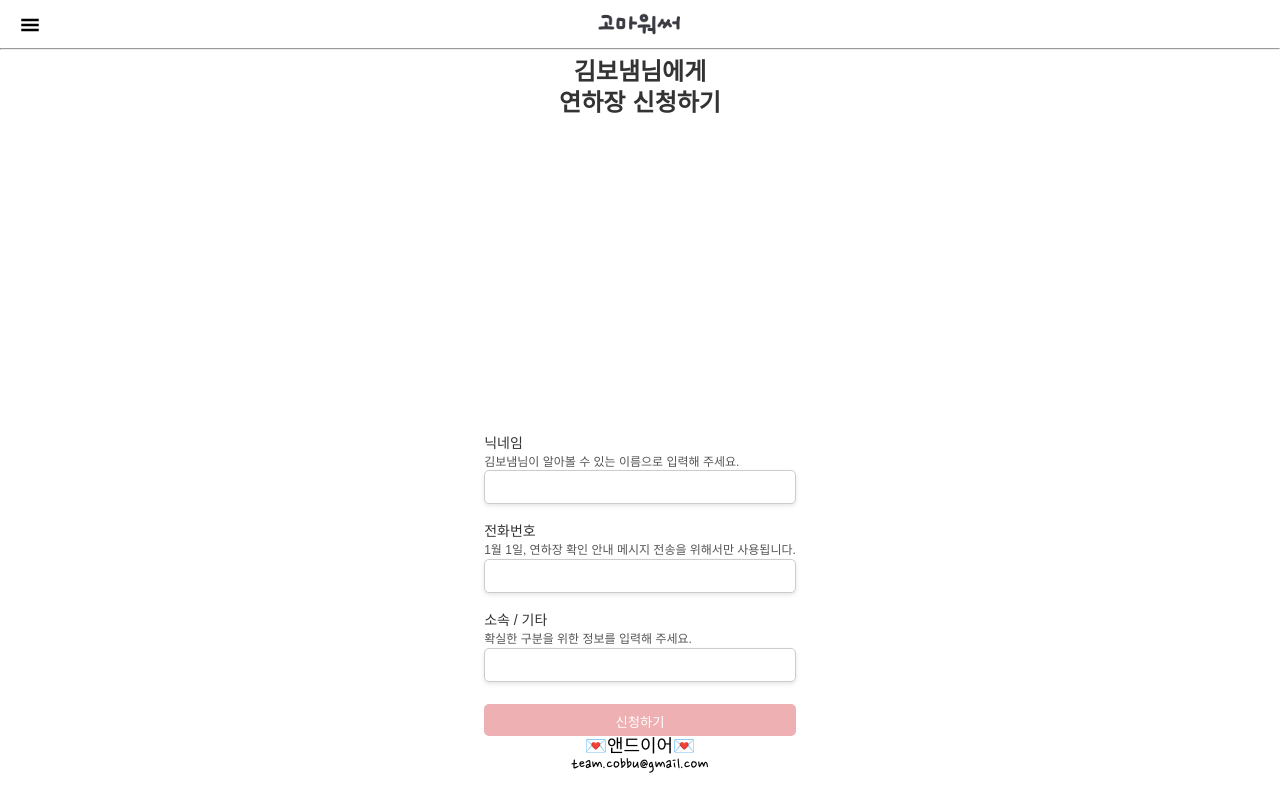
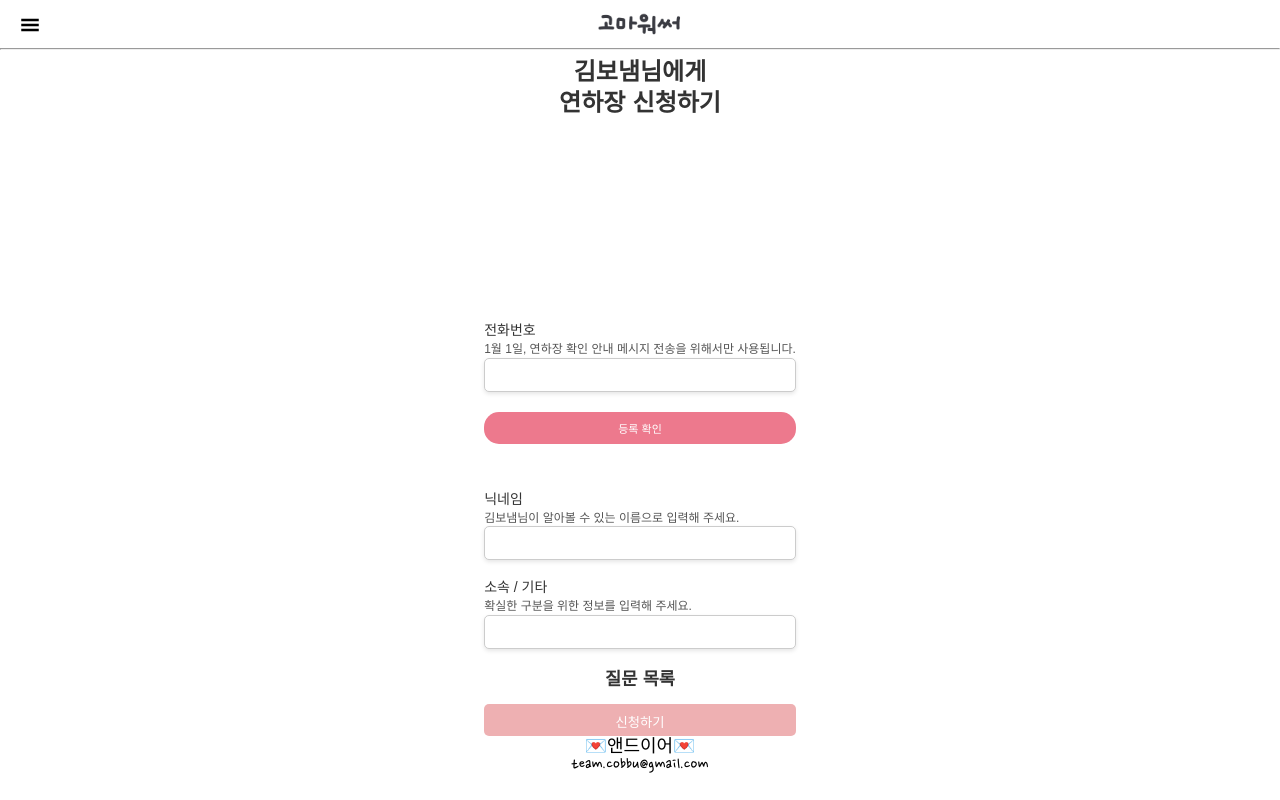
Before and after one commit to dazz6zip/KOMAWOTSIR_front, a React (Create React App) app: page /apply/guest in a window 1280 px wide. Built offline with nearby package versions, Linux system fonts and the light colour scheme.

Commit message:
비회원 수신자 확인

```diff
--- /dev/null
+++ b/src/components/common/TitleS.tsx
@@ -0,0 +1,13 @@
+import styled from "styled-components";
+
+const TitleS = styled.h4`
+  font-family: Jua;
+  font-size: 1.1rem;
+  font-weight: bold;
+  text-align: center;
+  margin: 0px 3px 10px 3px;
+  color: #333;
+  line-height: 1.3;
+`;
+
+export default TitleS;
--- a/src/fetcher.ts
+++ b/src/fetcher.ts
@@ -81,6 +81,16 @@ export interface IDesignPost {
   fontColor?: EFontColor;
   fontUrl?: string;
   fontName?: string;
+}
+
+export interface IDesign {
+  id?: number;
+  category?: string;
+  name?: string;
+  pic?: string;
+  isFront?: boolean;
+  sourceType?: string;
+  userId: string;
 }
 
 export enum EFontSize {
@@ -277,9 +287,9 @@ export const FontLoad = async (): Promise<IFont[]> => {
   }
 };
 
-export const DesignLoad = async (): Promise<IDesignPost[]> => {
+export const DesignLoad = async (): Promise<IDesign[]> => {
   try {
-    const response = await axios.get<IDesignPost[]>(`/api/design`);
+    const response = await axios.get<IDesign[]>(`/api/design`);
     return response.data.map((item) => ({
       ...item,
     }));
--- a/src/pages/AlreadyApplied.tsx
+++ b/src/pages/AlreadyApplied.tsx
@@ -1,3 +1,4 @@
+import { useHistory } from "react-router-dom";
 import { useRecoilValue } from "recoil";
 import styled from "styled-components";
 import { ASenderState } from "../atoms";
@@ -13,6 +14,7 @@ const LogoSection = styled.div`
 
 function AlreadyApplied() {
   const sender = useRecoilValue(ASenderState);
+  const history = useHistory();
 
   return (
     <>
@@ -33,7 +35,9 @@ function AlreadyApplied() {
         <br />
         내년에 만나요!
       </Description>
-      <ButtonL category="pink">홈으로 이동</ButtonL>
+      <ButtonL category="pink" onClick={() => history.push("/")}>
+        홈으로 이동
+      </ButtonL>
     </>
   );
 }
--- a/src/pages/ApplicantHome.tsx
+++ b/src/pages/ApplicantHome.tsx
@@ -1,6 +1,7 @@
 // 카카오 로그인: 해당 유저 receiver 등록 여부 체크
 // 비회원 신청: ApplyWithoutLogin
 
+import axios from "axios";
 import { useEffect } from "react";
 import { useHistory } from "react-router-dom";
 import { useRecoilValue, useSetRecoilState } from "recoil";
@@ -24,9 +25,10 @@ function ApplicantHome() {
   const history = useHistory();
 
   useEffect(() => {
-    // validate/url에서 가져옴
-    const urlParams = new URLSearchParams(window.location.search);
-    const senderId = urlParams.get("sender");
+    const senderId = 12;
+    // 나중에 밑에 두 줄로 바꾸기
+    // const urlParams = new URLSearchParams(window.location.search);
+    // const senderId = urlParams.get("sender");
 
     if (senderId) {
       axios
@@ -58,7 +60,7 @@ function ApplicantHome() {
   };
 
   const applyWithoutLogin = () => {
-    history.push("/apply/guest", { userType: "guest" }); // userType은 페이지 다르게 처리할거면 필요없을듯
+    history.push("/apply/guest");
   };
 
   return (
--- a/src/pages/ApplyWithoutLogin.tsx
+++ b/src/pages/ApplyWithoutLogin.tsx
@@ -1,4 +1,5 @@
 // 비회원 신청: 전화번호로 회원 & receiver 등록 여부 체크
+import axios from "axios";
 import { useState } from "react";
 import { useForm } from "react-hook-form";
 import Modal from "react-modal";
@@ -12,15 +13,15 @@ import DescriptionS from "../components/common/DescriptionS";
 import Form from "../components/common/Form";
 import { ModalContent, ModalStyle } from "../components/common/ModalStyle";
 import Title from "../components/common/Title";
+import TitleS from "../components/common/TitleS";
 import { IQuestionItem } from "../fetcher";
 
 function ApplyWithoutLogin() {
   const [isMemberModalOpen, setIsMemberModalOpen] = useState(false); // 회원이거나 이미 신청했을 때
   const [isConfirmModalOpen, setIsConfirmModalOpen] = useState(false);
-  const [isInquiryModalOpen, setIsInquiryModalOpen] = useState(false);
+  const [continueApply, setContinueApply] = useState(false);
   const closeMemberModal = () => setIsMemberModalOpen(false);
   const closeConfirmModal = () => setIsConfirmModalOpen(false);
-  const closeInquiryModal = () => setIsInquiryModalOpen(false);
   const history = useHistory();
   const {
     register,
@@ -33,22 +34,14 @@ function ApplyWithoutLogin() {
   const sender = useRecoilValue(ASenderState);
   const [questions, setQuestions] = useState<IQuestionItem[]>();
 
-  const onValid = async (data: any) => {
-    const tel = data.tel;
-    try {
-      const response = await axios.get<string>(
-        `/api/users/check/${sender.id}/${tel}`
+  const checkUser = async (data: any) => {
+    const response = await axios.get<boolean>(
+      `/api/users/${sender.id}/receiverscheck`,
+      data.tel
     );
-      if (response.data == "member") {
-        alert("회원입니다."); // 회원 -> 카카오 로그인 ㄱㄱ
-        setIsMemberModalOpen(true);
-      } else if (response.data == "receiver") {
-        history.push("/apply/already");
+    if (response.data) {
+      history.push(`/already`);
     } else {
-        getInquiry();
-      }
-    } catch (error) {
-      console.error("사용자 검사 실패:", error);
     }
   };
 
@@ -59,7 +52,7 @@ function ApplyWithoutLogin() {
       );
       if (response.data.length > 0) {
         setQuestions(response.data);
-        setIsInquiryModalOpen(true);
+        setContinueApply(true);
       } else {
         getInquiry();
       }
@@ -68,6 +61,8 @@ function ApplyWithoutLogin() {
     }
   };
 
+  const onValid = (data: any) => {};
+
   return (
     <>
       <Title>
@@ -75,21 +70,11 @@ function ApplyWithoutLogin() {
         <br /> 연하장 신청하기
       </Title>
       <Form onSubmit={handleSubmit(onValid)}>
-        <label htmlFor="nickname">닉네임</label>
-        <DescriptionS>
-          {sender.name}님이 알아볼 수 있는 이름으로 입력해 주세요.
-        </DescriptionS>
-        <input
-          {...register("nickname", { required: "닉네임을 입력해 주세요." })}
-        />
-        {errors.nickname && (
-          <p style={{ color: "red" }}>{errors.nickname.message}</p>
-        )}
-
         <label htmlFor="tel">전화번호</label>
         <DescriptionS>
           1월 1일, 연하장 확인 안내 메시지 전송을 위해서만 사용됩니다.
         </DescriptionS>
+        {errors.tel && <p style={{ color: "red" }}>{errors.tel.message}</p>}
         <input
           {...register("tel", {
             required: "전화번호를 입력해 주세요.",
@@ -99,27 +84,31 @@ function ApplyWithoutLogin() {
             },
           })}
         />
-        {errors.tel && <p style={{ color: "red" }}>{errors.tel.message}</p>}
+        <ButtonS category="hotpink" onClick={checkUser}>
+          등록 확인
+        </ButtonS>
+        <br />
+        <br />
+        <br />
+        <label htmlFor="nickname">닉네임</label>
+        <DescriptionS>
+          {sender.name}님이 알아볼 수 있는 이름으로 입력해 주세요.
+        </DescriptionS>
+        {errors.nickname && (
+          <p style={{ color: "red" }}>{errors.nickname.message}</p>
+        )}
+        <input
+          {...register("nickname", { required: "닉네임을 입력해 주세요." })}
+        />
 
         <label htmlFor="info">소속 / 기타</label>
         <DescriptionS>확실한 구분을 위한 정보를 입력해 주세요.</DescriptionS>
+        {errors.info && <p style={{ color: "red" }}>{errors.info.message}</p>}
         <input
           {...register("info", { required: "소속 정보를 입력해 주세요." })}
         />
-        {errors.info && <p style={{ color: "red" }}>{errors.info.message}</p>}
 
-        <ButtonL category="pink" type="submit">
-          신청하기
-        </ButtonL>
-      </Form>
-
-      <Modal
-        isOpen={isInquiryModalOpen}
-        onRequestClose={closeInquiryModal}
-        style={ModalStyle}
-      >
-        <ModalContent>
-          <Title>질문 목록</Title>
+        <TitleS>질문 목록</TitleS>
         {questions?.map((q) => (
           <>
             <h2>{q.question}</h2>
@@ -127,12 +116,11 @@ function ApplyWithoutLogin() {
             <input type="text" />
           </>
         ))}
-          {/* 입력자료 검사. form으로 변경 */}
-          <ButtonS category="white" onClick={() => setIsConfirmModalOpen(true)}>
+
+        <ButtonL category="pink" type="submit">
           신청하기
-          </ButtonS>
-        </ModalContent>
-      </Modal>
+        </ButtonL>
+      </Form>
 
       <Modal
         isOpen={isMemberModalOpen}
--- a/src/pages/DesignList.tsx
+++ b/src/pages/DesignList.tsx
@@ -3,10 +3,10 @@ import ButtonL from "../components/common/ButtonL";
 import ButtonRow from "../components/common/ButtonRow";
 import ButtonS from "../components/common/ButtonS";
 import Title from "../components/common/Title";
-import { DesignLoad, IDesignPost } from "../fetcher";
+import { DesignLoad, IDesign } from "../fetcher";
 
 function DesignList() {
-  const { isLoading, data } = useQuery<IDesignPost[]>(["designLoad"], () =>
+  const { isLoading, data } = useQuery<IDesign[]>(["designLoad"], () =>
     DesignLoad()
   );
   return (
@@ -20,7 +20,10 @@ function DesignList() {
       </ButtonRow>
       {data?.map((design) => (
         <div>
-          <img />
+          <img
+            src={require(`../images/${design.name}.png`).default}
+            alt={design.name}
+          />
         </div>
       ))}
       <ButtonL category="blue">+ 직접 등록하기</ButtonL>
```
Lines whose indentation alone changed are shown as unchanged.
